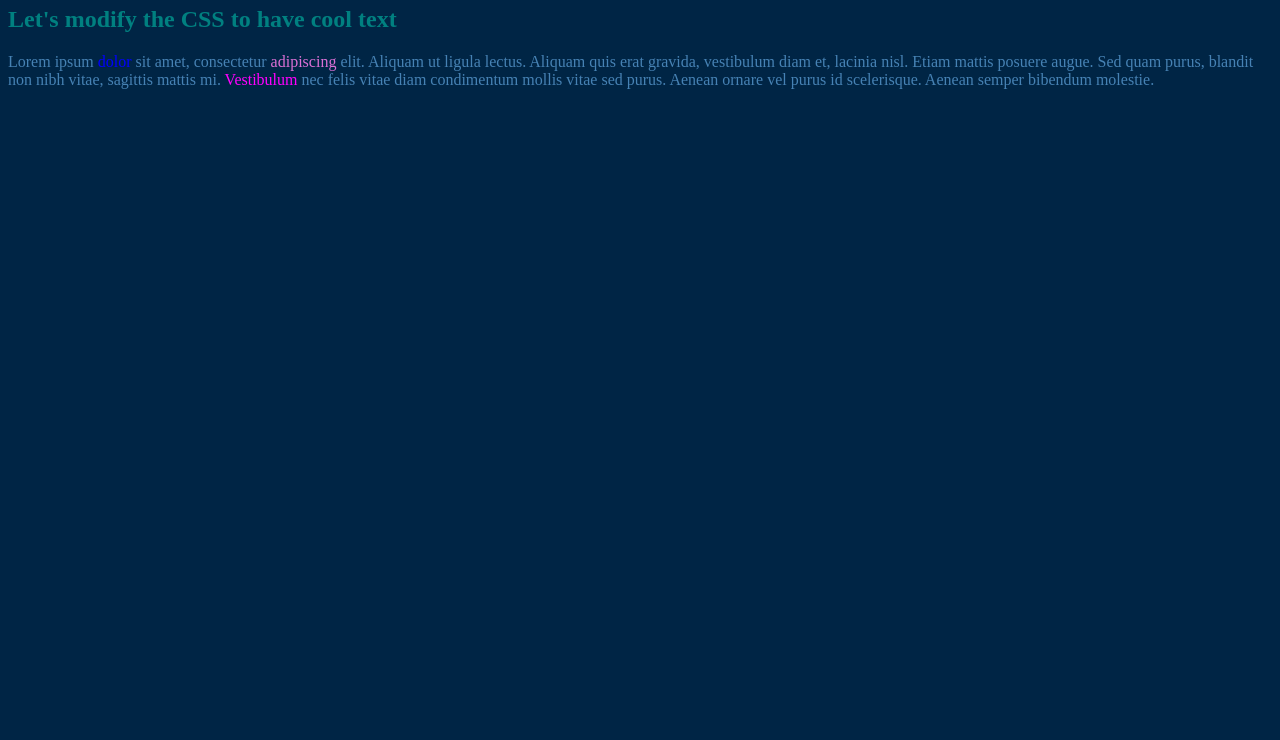
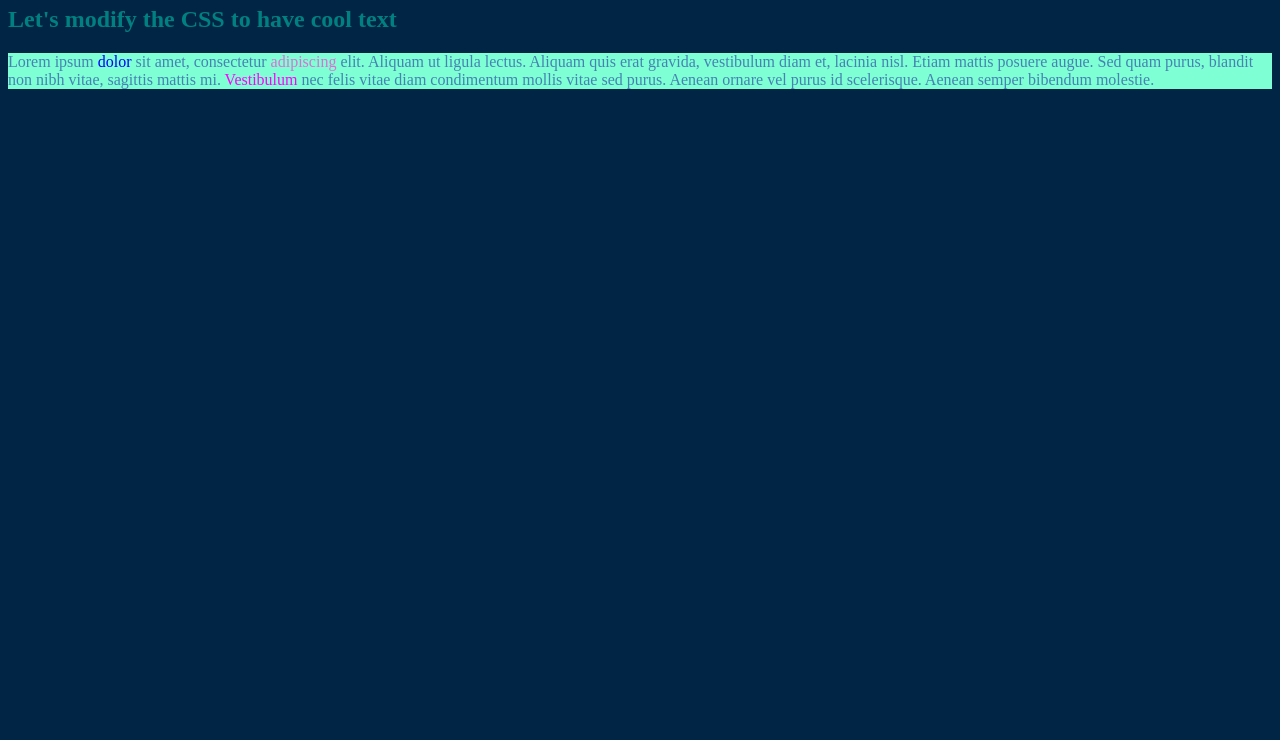
Before and after one commit to AnaLopezP/IRONHACK2, a plain HTML site: page ej4/ejercicio4.html in a window 1280 px wide. Shown: the part 60-800 px from the top of the page. Drawn offline with Linux system fonts and the light colour scheme.

Commit message:
akjhsjkfhksjhfsjkdfhksjdf

```diff
--- a/ej4/ej4.css
+++ b/ej4/ej4.css
@@ -21,4 +21,8 @@ p {
 
 body{
     background-color: #002545;
-}dd
+}
+
+div {
+    background-color: aquamarine;
+}
--- a/ej4/ejercicio4.html
+++ b/ej4/ejercicio4.html
@@ -4,4 +4,6 @@
 
 <h2>Let's modify the CSS to have cool text</h2>
 
-<p>Lorem ipsum <span id = "palabra2">dolor</span> sit amet, consectetur <span id = "palabra3">adipiscing</span> elit. Aliquam ut ligula lectus. Aliquam quis erat gravida, vestibulum diam et, lacinia nisl. Etiam mattis posuere augue. Sed quam purus, blandit non nibh vitae, sagittis mattis mi. <span id = "palabra">Vestibulum</span> nec felis vitae diam condimentum mollis vitae sed purus. Aenean ornare vel purus id scelerisque. Aenean semper bibendum molestie.</p>
+<div>
+    <p>Lorem ipsum <span id = "palabra2">dolor</span> sit amet, consectetur <span id = "palabra3">adipiscing</span> elit. Aliquam ut ligula lectus. Aliquam quis erat gravida, vestibulum diam et, lacinia nisl. Etiam mattis posuere augue. Sed quam purus, blandit non nibh vitae, sagittis mattis mi. <span id = "palabra">Vestibulum</span> nec felis vitae diam condimentum mollis vitae sed purus. Aenean ornare vel purus id scelerisque. Aenean semper bibendum molestie.</p>
+</div>
```
